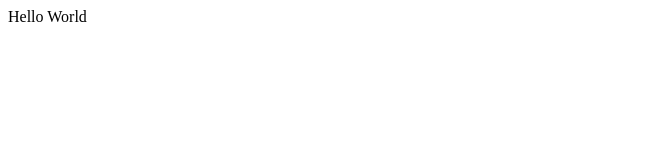
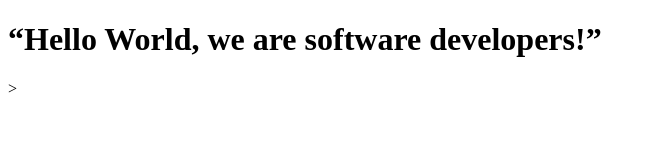
Before and after one commit to tarnue/fcc-test-suite-template, a plain HTML site: page index.html in a window 1280 px wide. Shown: the whole page, without its empty margins (0-656 px from the left). Drawn offline with Linux system fonts and the light colour scheme.

Commit message:
This is Tarnue contribution

```diff
--- a/index.html
+++ b/index.html
@@ -8,7 +8,7 @@
 
   <body>
     <div>
-      <span>Hello World</span>
+      <h1>“Hello World, we are software developers!”</h1>>
     </div>
     <script src="https://cdn.freecodecamp.org/testable-projects-fcc/v1/bundle.js"></script>
 
```
